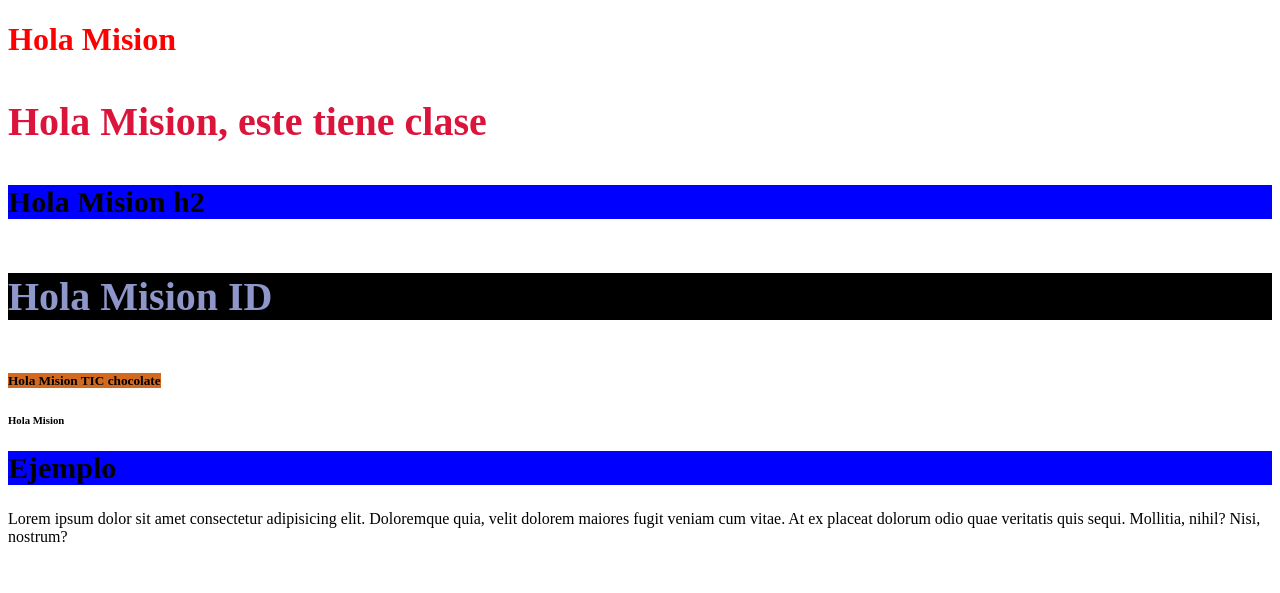
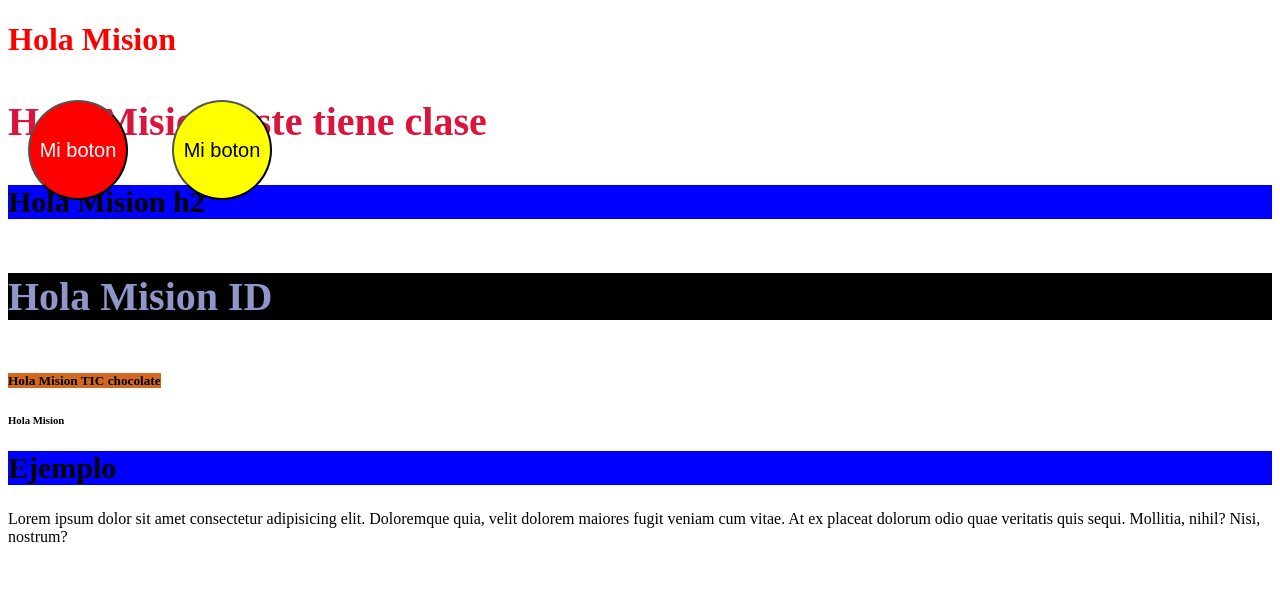
Before and after one commit to abelcotes/seguimientohtml, a plain HTML site: page index.html in a window 1280 px wide. Shown: the top 593 px of the page. Drawn offline with Linux system fonts and the light colour scheme.

Commit message:
cambios con archivo css

```diff
--- a/assets/css/styles.css
+++ b/assets/css/styles.css
@@ -0,0 +1,46 @@
+h2{
+    background-color: blue;
+    font-size: 30px;
+}
+#my-title{    /*Se aplica al id, se llama con el numeral*/
+    color: #8f97ca;
+    font-size: 40px;
+    background-color: black;
+}
+#my-text{
+    background-color: chocolate;
+}
+.title-style {
+    font-size: 40px;
+    font-weight: bold;
+    color: crimson;
+}
+
+.btn{
+
+    font-size: 20px;
+    width: 100px;
+    height: 100px;
+    border-radius: 50px; /*Redondea los bordes del boton*/
+    margin: 20px;
+    padding: 30;
+}
+.btn-danger{
+    background-color: red;
+    color: white;
+
+}
+.btn-primary {
+    background-color: yellow;
+    color: black;
+}
+.btn-position {
+    position: absolute;
+    top: 10%;
+    left 50%;
+}
+.box-position{
+    position: absolute;
+    top: 10%;
+    left; 50%;
+}
--- a/index.html
+++ b/index.html
@@ -3,25 +3,8 @@
     <head>
         <meta charset="UTF-8">   <!--Este es un comando para caracteres especiales-->
         <title>Misión TIC</title>
-        <style>
-            h2{
-                background-color: blue;
-                font-size: 30px;
-            }
-            #my-title{    /*Se aplica al id, se llama con el numeral*/
-                color: #8f97ca;
-                font-size: 40px;
-                background-color: black;
-            }
-            #my-text{
-                background-color: chocolate;
-            }
-            .title-style {
-                font-size: 40px;
-                font-weight: bold;
-                color: crimson;
-            }
-        </style>
+        <!--Resulta mejor no colocar la etiqueta style en head sino mejor usar link para los estilos-->
+        <link rel="stylesheet" href="assets/css/styles.css">
     </head>
 
     <!---->
@@ -62,5 +45,12 @@
         <li></li>
         <li></li>
         <li></li></ul>
+        <div class="box-position">
+            <button class="btn btn-danger">Mi boton</button>
+            <button class="btn btn-primary">Mi boton</button>
+        </div>
+
+
+
     </body>
 </html>
```
